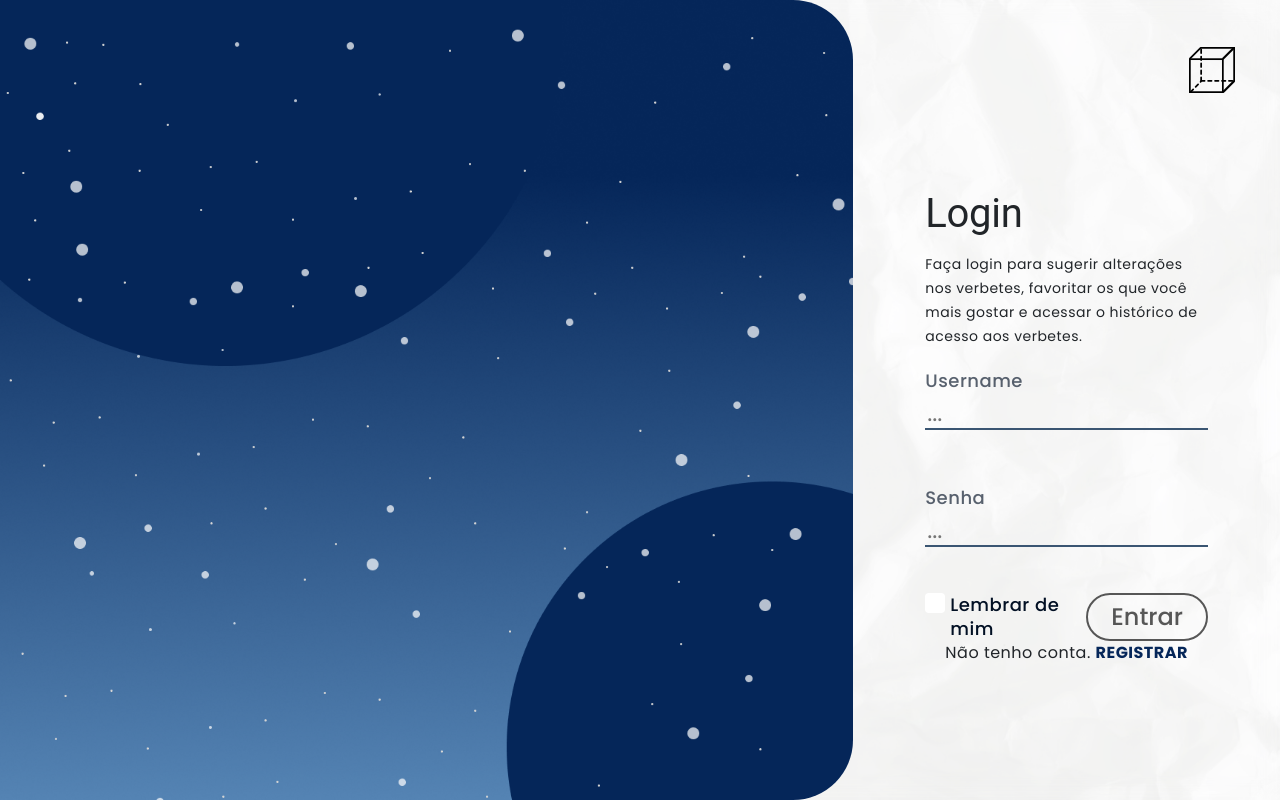
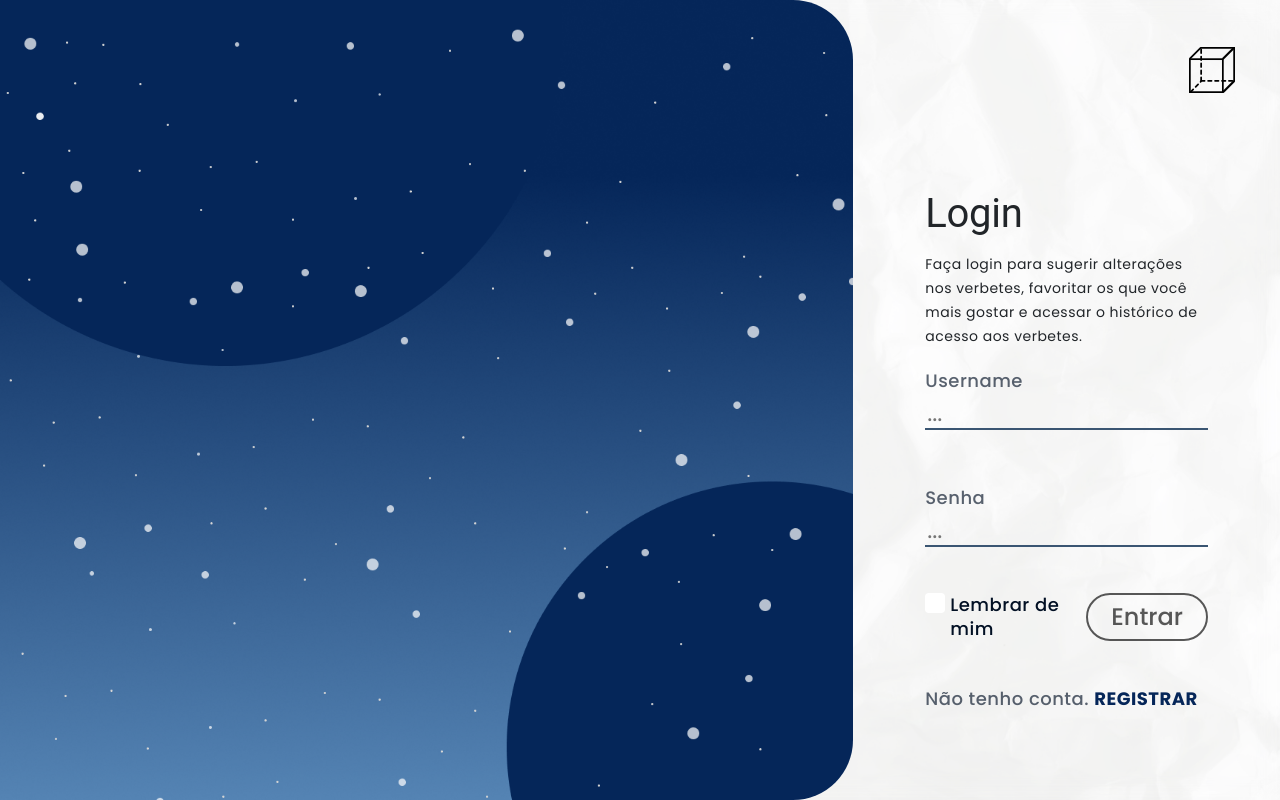
Before and after one commit to isaque-dantas/matemates.client, an Angular app: page /login in a window 1280 px wide. Built offline with nearby package versions, Linux system fonts and the light colour scheme.

Commit message:
fix: changes alignment in login page

```diff
--- a/src/app/components/pages/login/login.component.html
+++ b/src/app/components/pages/login/login.component.html
@@ -34,8 +34,8 @@
             </label>
             <button type="submit" [disabled]="loginForm.invalid" class="btn btn-login">Entrar</button>
           </div>
+          <p>Não tenho conta. <span routerLink="/register" class="text-blue">REGISTRAR</span></p>
         </form>
-        <p>Não tenho conta. <span routerLink="/register" class="text-blue">REGISTRAR</span></p>
         <p *ngIf="errorMessage" class="error">{{ errorMessage }}</p>
       </div>
     </div>
```
